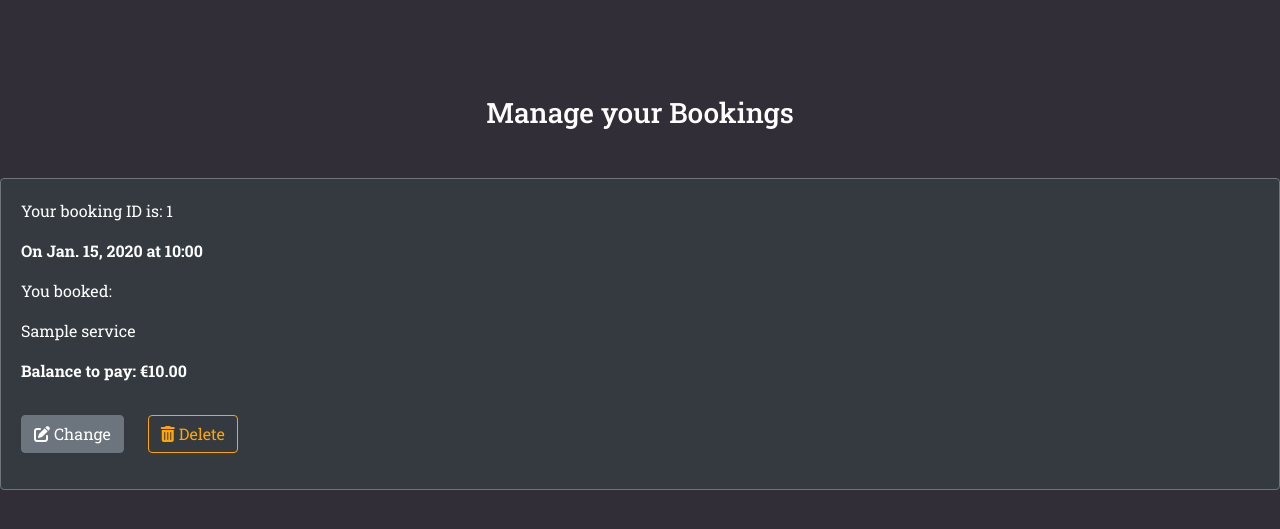
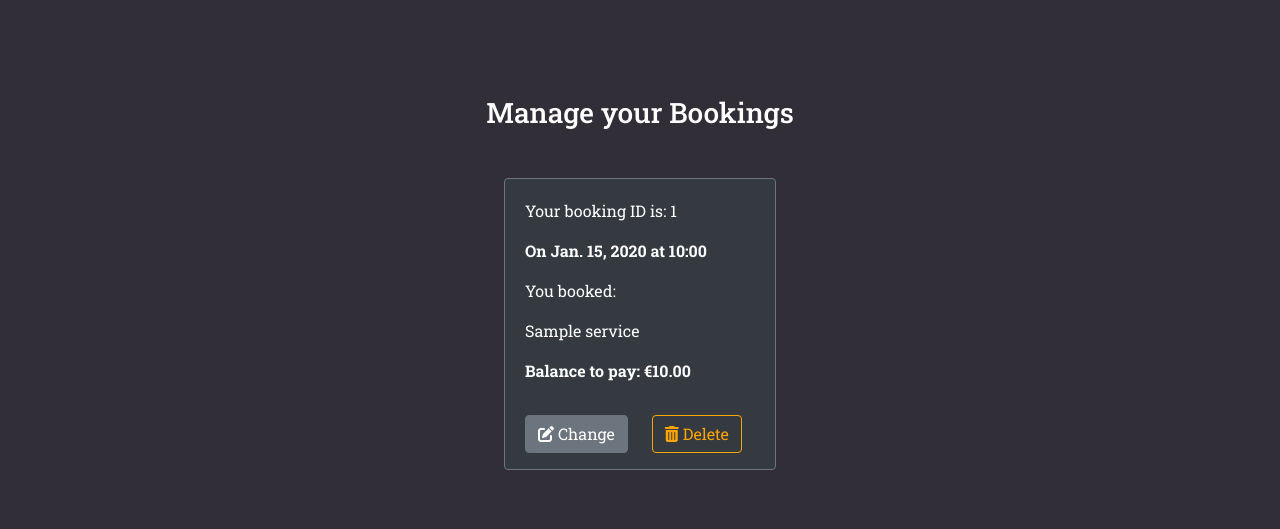
Before and after one commit to LarisaLG/Barbershop, a Django app: page /bookings/ in a window 1280 px wide. Shown: the part 58-587 px from the top of the page. Run offline with Django 3.2, Linux system fonts and the light colour scheme; a user stored in the database is signed in; tables that the repository leaves empty hold one stand-in row (values such as "Sample post"); some libraries are stand-ins or nearby versions.

Commit message:
style: add style to the booking information on the bookings.html

```diff
--- a/static/css/style.css
+++ b/static/css/style.css
@@ -220,6 +220,17 @@ img.logo {
 }
 
 
+/*** Bookings page ***/
+
+.card {
+    width: 17rem;
+    display: inline-block;
+    align-items: center;
+}
+
+
+
+
 /* Login page */
 
 .bg-login{
--- a/templates/bookings.html
+++ b/templates/bookings.html
@@ -2,12 +2,12 @@
 {% load static %}
 {% block content %}
 
-<div class="booking-page mt-5 pt-5">
+<div class="booking-page mt-5 pt-5 text-center">
 
    <h3 class="text-center mb-5">Manage your Bookings</h3>
    {% for b in bookings %}
    <div class="card text-white bg-dark border-secondary">
-      <div class="card-body d-flex">
+      <div class="card-body">
 
          <div class="booking-text text-left">
             <p>Your booking ID is: {{b.id}} </p>
```
